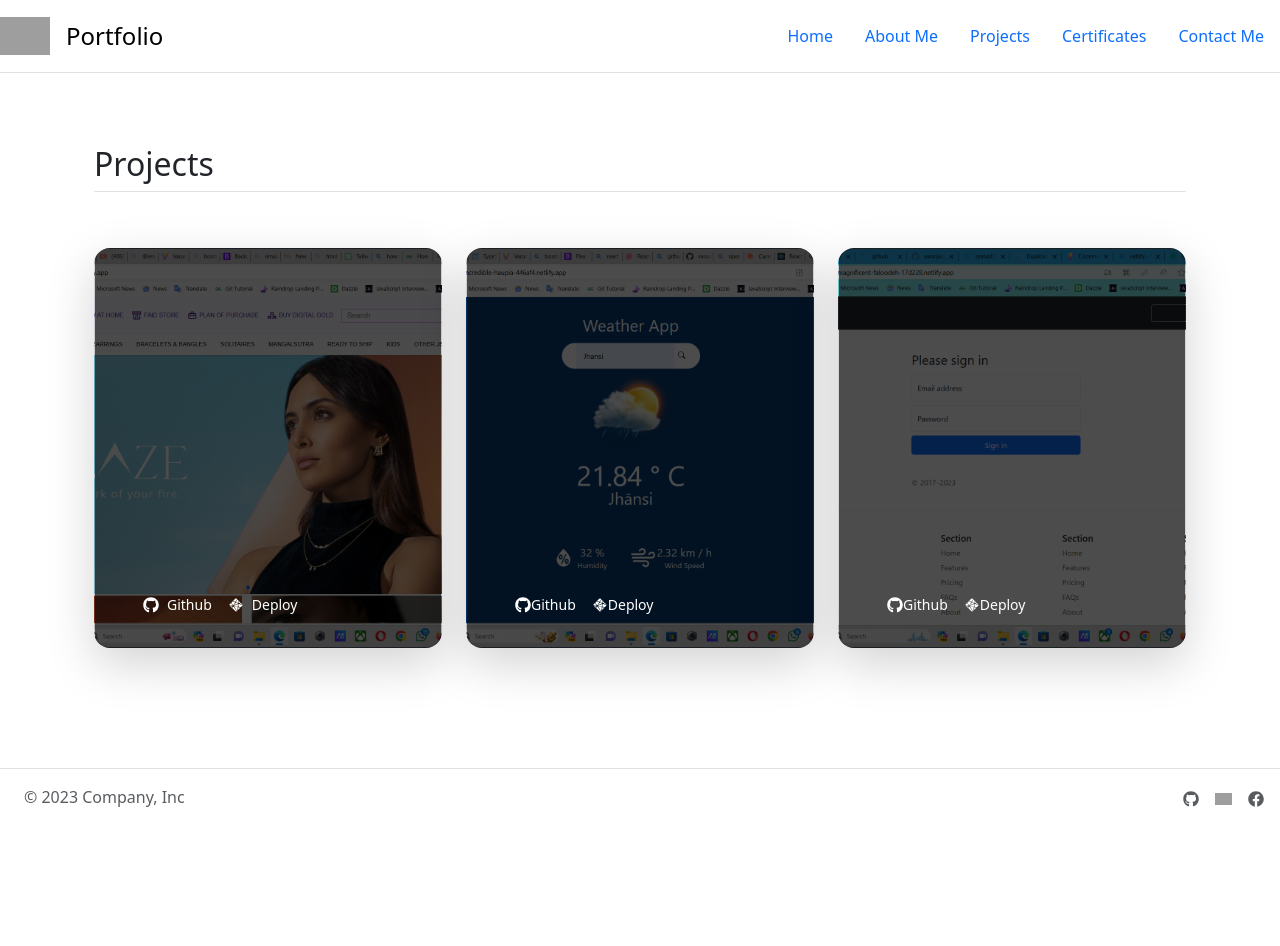
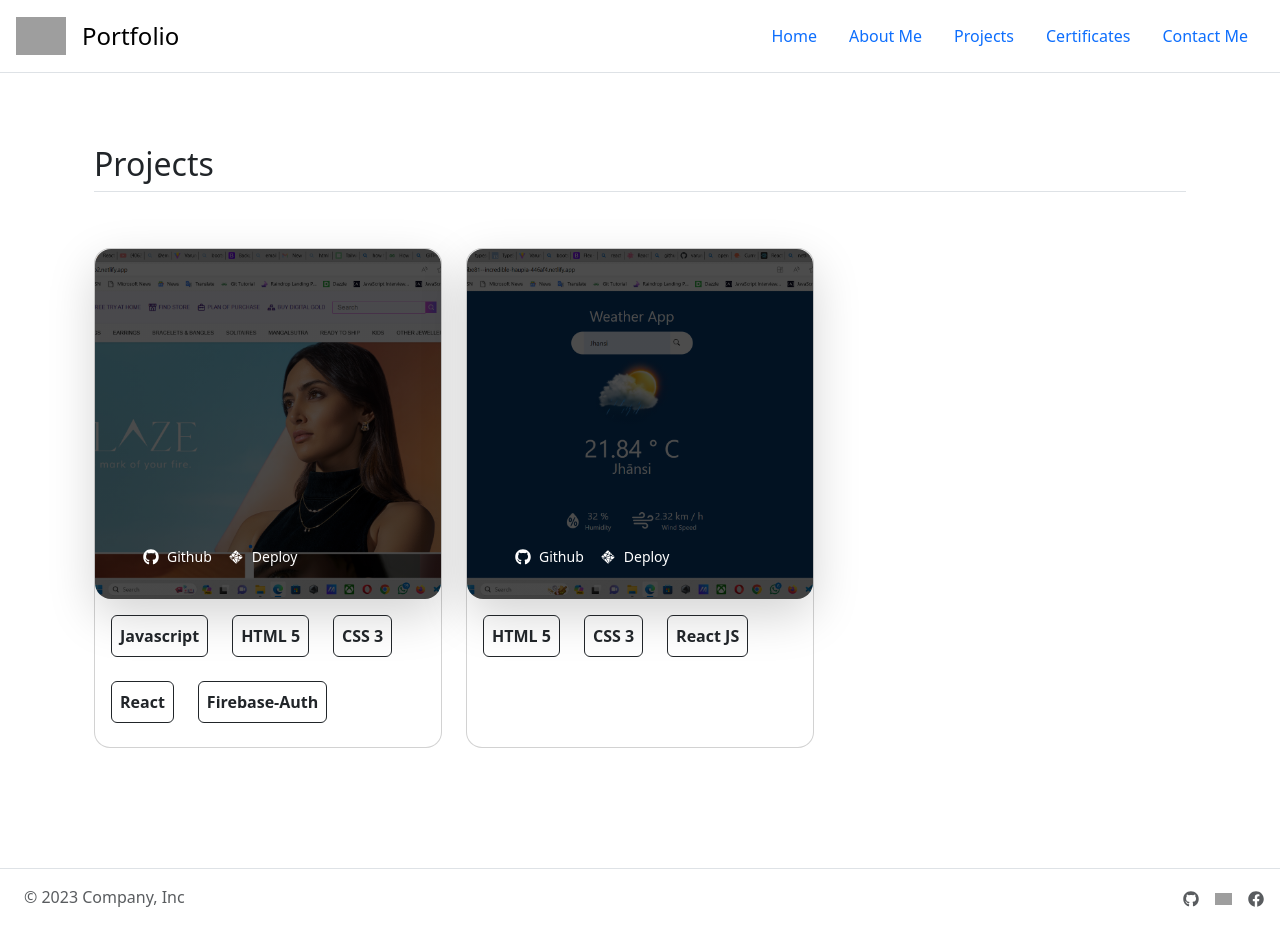
Before and after one commit to varunjatav/Portfolio, a React (Vite) app in the folder varun-portfolio/: page /projects in a window 1280 px wide. Shown: the top 946 px of the page. Before the commit the page ends 849 px from the top, so only its background shows below. Built offline with nearby package versions, Linux system fonts and the light colour scheme; grey boxes are pictures that could not be loaded.

Commit message:
projects

```diff
--- a/varun-portfolio/src/components/Header.jsx
+++ b/varun-portfolio/src/components/Header.jsx
@@ -5,7 +5,7 @@ const Header = () => {
   const [active,setActive] = useState("Home");
   return (
 
-      <header className="d-flex flex-wrap justify-content-center py-3 mb-4 border-bottom">
+      <header className="d-flex flex-wrap justify-content-center px-3 py-3 mb-4 border-bottom">
         <Link
           to="/"
           className="d-flex align-items-center mb-3 mb-md-0 me-md-auto link-body-emphasis text-decoration-none gap-3"
--- a/varun-portfolio/src/components/Skills.jsx
+++ b/varun-portfolio/src/components/Skills.jsx
@@ -1,59 +1,59 @@
 const Skills = () => {
   return (
     <div className="row row-cols-1 row-cols-md-2 row-cols-lg-3 align-items-stretch g-4 py-5">
-      <div className="col d-flex flex-column text-center" >
+      <div className="col d-flex flex-column text-center skill-container">
         <img src="/html.png" alt="html" width="200px" height="200px"  className="m-auto"/>
         <h1>HTML</h1>
       </div>
 
-      <div  className="col d-flex flex-column text-center">
+      <div  className="col d-flex flex-column text-center skill-container">
         <img src="/css.png" alt="css" width="200px" height="200px" className="m-auto" />
         <h1>CSS</h1>
       </div>
 
-      <div  className="col d-flex flex-column text-center">
+      <div  className="col d-flex flex-column text-center skill-container">
         <img src="/javascript.png" alt="javascript" width="200px" height="200px" className="m-auto"/>
         <h1>Javascript</h1>
       </div>
 
-      <div  className="col d-flex flex-column text-center">
+      <div  className="col d-flex flex-column text-center skill-container">
         <img src="/react.png" alt="react" width="200px" height="200px" className="m-auto"/>
         <h1>React</h1>
       </div>
 
-      <div  className="col d-flex flex-column text-center">
+      <div  className="col d-flex flex-column text-center skill-container">
         <img src="/redux.png" alt="redux" width="200px" height="200px" className="m-auto"/>
         <h1>Redux Toolkit</h1>
       </div>
 
-      <div  className="col d-flex flex-column text-center">
+      <div  className="col d-flex flex-column text-center skill-container">
         <img src="/bootstrap.png" alt="bootstrap" width="200px" height="200px" className="m-auto"/>
         <h1>Bootstrap</h1>
       </div>
 
-      <div  className="col d-flex flex-column text-center">
+      <div  className="col d-flex flex-column text-center skill-container">
         <img src="/tailwind.png" alt="tailwind" width="200px" height="200px" className="m-auto"/>
         <h1>Tailwind</h1>
       </div>
 
-      <div  className="col d-flex flex-column text-center">
+      <div  className="col d-flex flex-column text-center skill-container">
         <img src="/npm.png" alt="npm" width="200px" height="200px" className="m-auto"/>
         <h1>NPM</h1>
       </div>
 
-      <div  className="col d-flex flex-column text-center">
+      <div  className="col d-flex flex-column text-center skill-container">
         <img src="/typescript-logo.webp" alt="npm" width="200px" height="200px" className="m-auto"/>
         <h1>Typescript</h1>
       </div>
-      <div  className="col d-flex flex-column text-center">
+      <div  className="col d-flex flex-column text-center skill-container">
         <img src="/git.png" alt="npm" width="200px" height="200px" className="m-auto"/>
         <h1>Git</h1>
       </div>
-      <div  className="col d-flex flex-column text-center">
+      <div  className="col d-flex flex-column text-center skill-container">
         <img src="/github.png" alt="npm" width="200px" height="200px" className="m-auto"/>
         <h1>Github</h1>
       </div>
-      <div  className="col d-flex flex-column text-center">
+      <div  className="col d-flex flex-column text-center skill-container">
         <img src="/Java.png" alt="npm" width="200px" height="200px" className="m-auto"/>
         <h1>Java</h1>
       </div>
--- a/varun-portfolio/src/index.css
+++ b/varun-portfolio/src/index.css
@@ -1,9 +1,4 @@
-/* body{
-    background-image: url("https://images.pexels.com/photos/7598668/pexels-photo-7598668.jpeg?auto=compress&cs=tinysrgb&w=600");
-    background-repeat: no-repeat, repeat;
-    background-position: center;
-    background-size: cover;
-} */
+
 form{
     width: 800px;
     margin: 50px  auto;
@@ -14,3 +9,10 @@ form{
 
     }
 }
+.skill-container{
+    cursor: pointer;
+}
+
+.skill-container img:hover{
+   transform: scale(1.1);
+}
--- a/varun-portfolio/src/routes/Projects.jsx
+++ b/varun-portfolio/src/routes/Projects.jsx
@@ -6,18 +6,20 @@ const Projects = () => {
       <h2 className="pb-2 border-bottom">Projects</h2>
 
       <div className="row row-cols-1 row-cols-lg-3 align-items-stretch g-4 py-5">
-        <div className="col" style={{height: "400px"}}>
+        <div className="col" style={{ height: "500px" }}>
+          <div className="card card-cover h-100 rounded-4 ">
             <div
-            className="card card-cover h-100 overflow-hidden text-bg-dark rounded-4 shadow-lg"
+              className=" overflow-hidden text-bg-dark rounded-4 shadow-lg"
               style={{
-              background: "linear-gradient(rgba(0, 0, 0, 0.7),rgba(0, 0, 0, 0.7)),url('/black-pearl.png')",
+                background:
+                  "linear-gradient(rgba(0, 0, 0, 0.7),rgba(0, 0, 0, 0.7)),url('/black-pearl.png')",
                 backgroundRepeat: "no-repeat",
                 backgroundPosition: "center",
                 backgroundSize: "cover",
+                height: "350px",
               }}
             >
               <div className="d-flex flex-column h-100 p-5 pb-3 text-white text-shadow-1">
-              {/* <h3 className="pt-5 mt-5 mb-4 display-6 lh-1 fw-bold">Short title, long jacket</h3> */}
                 <ul className="d-flex list-unstyled mt-auto">
                   <a
                     href="https://github.com/nikhildeora/black-pearl"
@@ -40,16 +42,36 @@ const Projects = () => {
                 </ul>
               </div>
             </div>
+            <div className="d-flex flex-wrap align-items-center gap-4  p-3">
+              <div className="border border-dark p-1 rounded fw-bold p-2">
+                Javascript
               </div>
-
-        <div className="col" style={{height: "400px"}}>
+              <div className="border border-dark p-1 rounded fw-bold p-2">
+                HTML 5
+              </div>
+              <div className="border border-dark p-1 rounded fw-bold p-2">
+                CSS 3
+              </div>
+              <div className="border border-dark p-1 rounded fw-bold p-2">
+                React
+              </div>
+              <div className="border border-dark p-1 rounded fw-bold p-2">
+                Firebase-Auth
+              </div>
+            </div>
+          </div>
+        </div>
+        <div className="col" style={{ height: "500px" }}>
+          <div className="card card-cover h-100 rounded-4 ">
             <div
-            className="card card-cover h-100 overflow-hidden text-bg-dark rounded-4 shadow-lg"
+              className="overflow-hidden text-bg-dark rounded-4 shadow-lg"
               style={{
-              background: "linear-gradient(rgba(0, 0, 0, 0.7),rgba(0, 0, 0, 0.7)),url('/weather-app.png')",
+                background:
+                  "linear-gradient(rgba(0, 0, 0, 0.7),rgba(0, 0, 0, 0.7)),url('/weather-app.png')",
                 backgroundRepeat: "no-repeat",
                 backgroundPosition: "center",
                 backgroundSize: "cover",
+                height: "350px",
               }}
             >
               <div className="d-flex flex-column h-100 p-5 pb-3 text-white text-shadow-1">
@@ -58,7 +80,7 @@ const Projects = () => {
                     href="https://github.com/varunjatav/weather-app"
                     className="text-decoration-none"
                   >
-                  <li className="d-flex align-items-center text-white me-3">
+                    <li className="d-flex align-items-center text-white me-3 gap-2">
                       <FaGithub />
                       <small>Github</small>
                     </li>
@@ -67,7 +89,7 @@ const Projects = () => {
                     href="https://658ea8986ca12d9c5896be81--incredible-haupia-446af4.netlify.app/"
                     className="text-decoration-none"
                   >
-                  <li className="d-flex align-items-center text-white">
+                    <li className="d-flex align-items-center text-white gap-2">
                       <BiLogoNetlify />
                       <small>Deploy</small>
                     </li>
@@ -75,9 +97,23 @@ const Projects = () => {
                 </ul>
               </div>
             </div>
+            <div className="d-flex flex-wrap align-items-center gap-4  p-3">
+
+              <div className="border border-dark p-1 rounded fw-bold p-2">
+                HTML 5
+              </div>
+              <div className="border border-dark p-1 rounded fw-bold p-2">
+                CSS 3
+              </div>
+              <div className="border border-dark p-1 rounded fw-bold p-2">
+                React JS
               </div>
 
-        <div className="col" style={{height: "400px"}}>
+            </div>
+          </div>
+        </div>
+
+        {/* <div className="col" style={{height: "400px"}}>
           <div
             className="card card-cover h-100 overflow-hidden text-bg-dark rounded-4 shadow-lg"
             style={{
@@ -108,7 +144,7 @@ const Projects = () => {
               </ul>
             </div>
           </div>
-        </div>
+        </div> */}
       </div>
     </div>
   );
```
Lines whose indentation alone changed are shown as unchanged.
